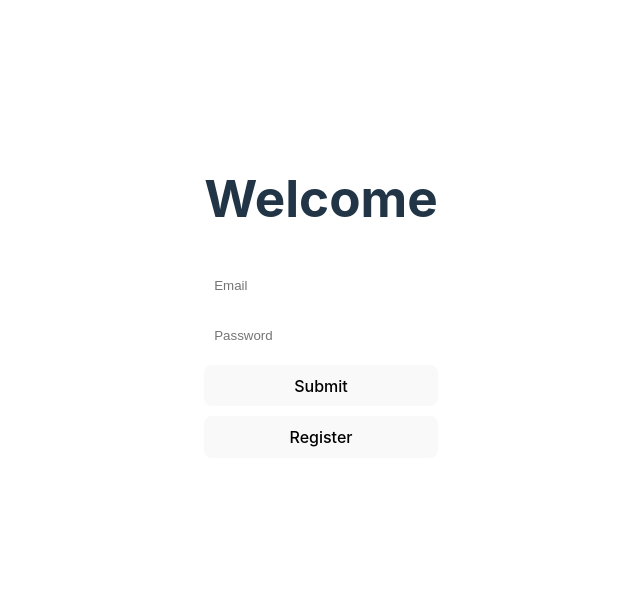
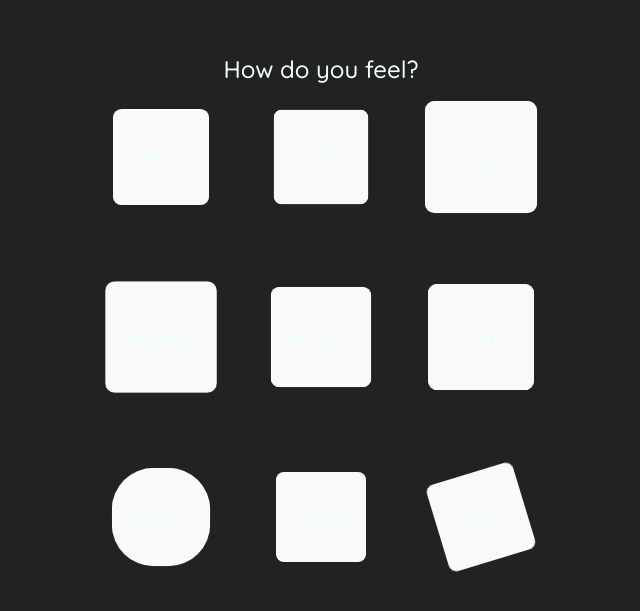
Before and after one commit to talperets/Mood-tracker, a React (Vite) app in the folder mood-tracker/: page / in a window 1280 px wide. Shown: the part 101-712 px from the top of the page, without its empty margins (319-959 px from the left). Built offline with nearby package versions, Linux system fonts and the light colour scheme.

Commit message:
Updating and refactoring styles for react.js

```diff
--- a/mood-tracker/src/App.jsx
+++ b/mood-tracker/src/App.jsx
@@ -1,12 +1,13 @@
 import { useState } from 'react'
 import './App.css'
 import Login from './components/Login'
-import Register from './components/Login'
+import Register from './components/Register'
+import Home from './components/Home'
 
 function App() {
   return (
     <>
-    <Register/>
+    <Home/>
     </>
   )
 }
--- /dev/null
+++ b/mood-tracker/src/components/Home.jsx
@@ -0,0 +1,21 @@
+import React from "react";
+import "../style.css";
+export default function Home() {
+  return (
+    <>
+      <h2>How do you feel?</h2>
+
+      <div class="btn-container">
+        <button id="happy">Happy</button>
+        <button id="sad">Sad</button>
+        <button id="angry">Angry</button>
+        <button id="excited">Excited</button>
+        <button id="nervous">Nervous</button>
+        <button id="calm">Calm</button>
+        <button id="bored">Bored</button>
+        <button id="anxious">Anxious</button>
+        <button id="confused">Confused</button>
+      </div>
+    </>
+  );
+}
--- a/mood-tracker/src/index.css
+++ b/mood-tracker/src/index.css
@@ -1,12 +1,11 @@
+@import url("https://fonts.googleapis.com/css2?family=Quicksand:wght@500&display=swap");
 :root {
-  font-family: Inter, system-ui, Avenir, Helvetica, Arial, sans-serif;
+  font-family: "Quicksand", sans-serif;
   line-height: 1.5;
   font-weight: 400;
-
   color-scheme: light dark;
   color: rgba(255, 255, 255, 0.87);
   background-color: #242424;
-
   font-synthesis: none;
   text-rendering: optimizeLegibility;
   -webkit-font-smoothing: antialiased;
--- /dev/null
+++ b/mood-tracker/src/style.css
@@ -0,0 +1,139 @@
+
+body {
+  background-color: #222;
+  color: azure;
+  width: 100%;
+  height: 100%;
+  overflow: hidden;
+  display: flex;
+  flex-direction: column;
+  justify-content: center;
+  align-items: center;
+}
+.btn-container {
+  margin-top: 20px;
+  display: grid;
+  grid: auto-flow dense / 40px 40px 1fr;
+  column-gap: 120px;
+  row-gap: 80px;
+}
+button {
+  cursor: pointer;
+  color: inherit;
+  height: 90px;
+  width: 90px;
+  font-family: inherit;
+  padding: 20px;
+  animation: baloon infinite 5s;
+  border: none;
+  border-radius: 300px;
+}
+#angry {
+  display: flex;
+  justify-content: center;
+  align-items: center;
+  animation: angryAnimation infinite 1s;
+}
+#excited {
+  display: flex;
+  justify-content: center;
+  align-items: center;
+  animation: nervousAnimation infinite 2.5s;
+}
+#anxious {
+  display: flex;
+  justify-content: center;
+  align-items: center;
+  animation: angryAnimation infinite 500ms;
+}
+#sad {
+  display: flex;
+  justify-content: center;
+  align-items: center;
+  animation: baloon infinite 2s;
+}
+#calm {
+  display: flex;
+  justify-content: center;
+  align-items: center;
+  animation: calmAnimation infinite 8s;
+}
+#nervous {
+  display: flex;
+  justify-content: center;
+  align-items: center;
+  animation: nervousAnimation infinite 1s;
+}
+#bored {
+  display: flex;
+  justify-content: center;
+  align-items: center;
+  animation: boredAnimation infinite 4s;
+}
+#confused {
+  display: flex;
+  justify-content: center;
+  align-items: center;
+  animation: confusedAnimation infinite 4s;
+}
+@keyframes baloon {
+  50% {
+    scale: 1.25;
+  }
+
+  100% {
+    scale: 1;
+  }
+}
+@keyframes angryAnimation {
+  50% {
+    scale: 1.25;
+  }
+
+  100% {
+    scale: 1;
+  }
+}
+@keyframes nervousAnimation {
+  25% {
+    scale: 1.25;
+  }
+
+  100% {
+    scale: 1;
+  }
+}
+@keyframes calmAnimation {
+  50% {
+    scale: 1.5;
+  }
+
+  100% {
+    scale: 1;
+  }
+}
+@keyframes boredAnimation {
+  50% {
+    scale: 1.1;
+    border-radius: 40px;
+  }
+
+  100% {
+    scale: 1;
+    border-radius: 100px;
+  }
+}
+@keyframes confusedAnimation {
+  25% {
+    rotate: 30deg;
+  }
+  50% {
+    rotate: -30deg;
+  }
+
+  100% {
+    scale: 1;
+
+    rotate: 0deg;
+  }
+}
```
